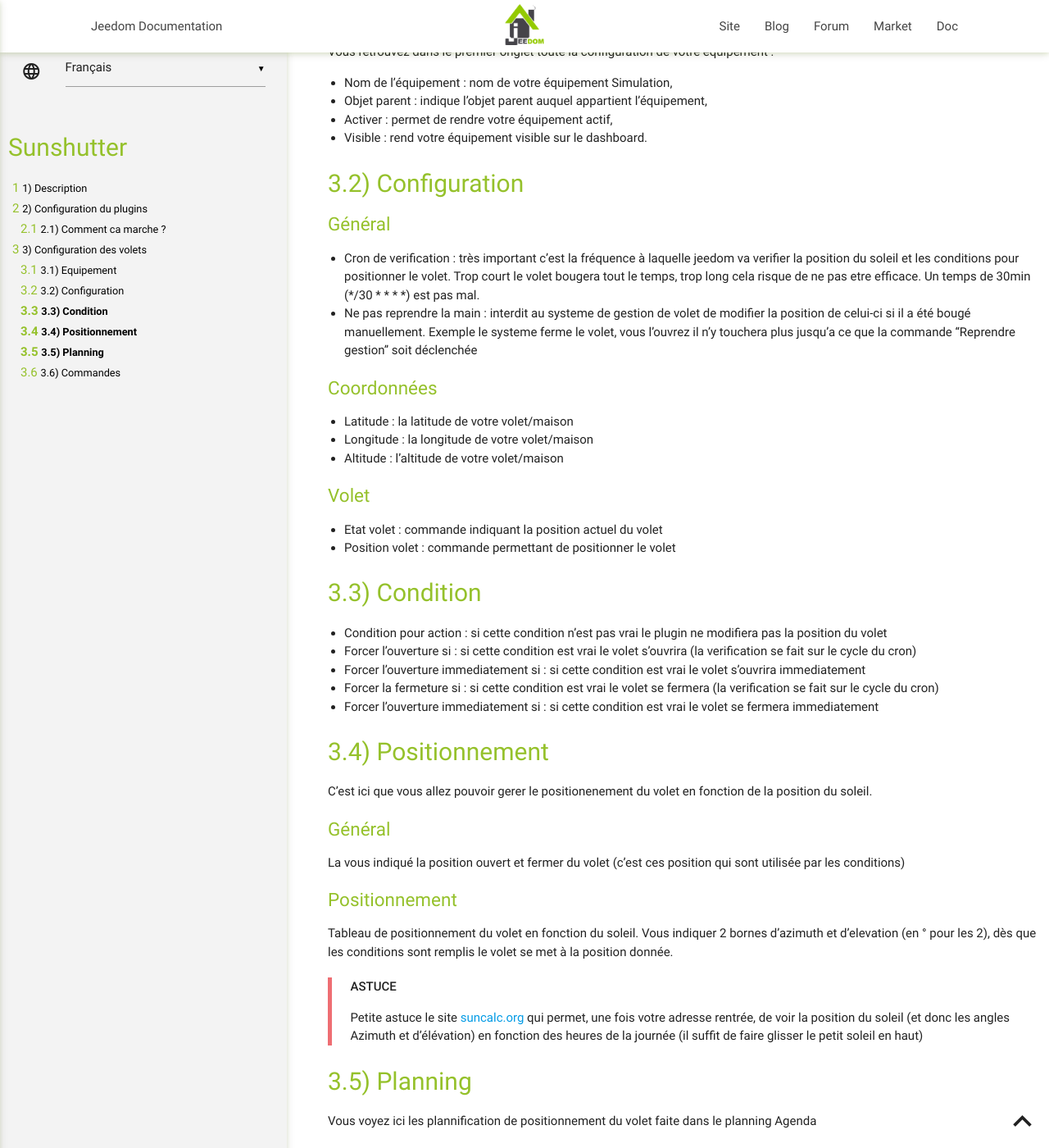
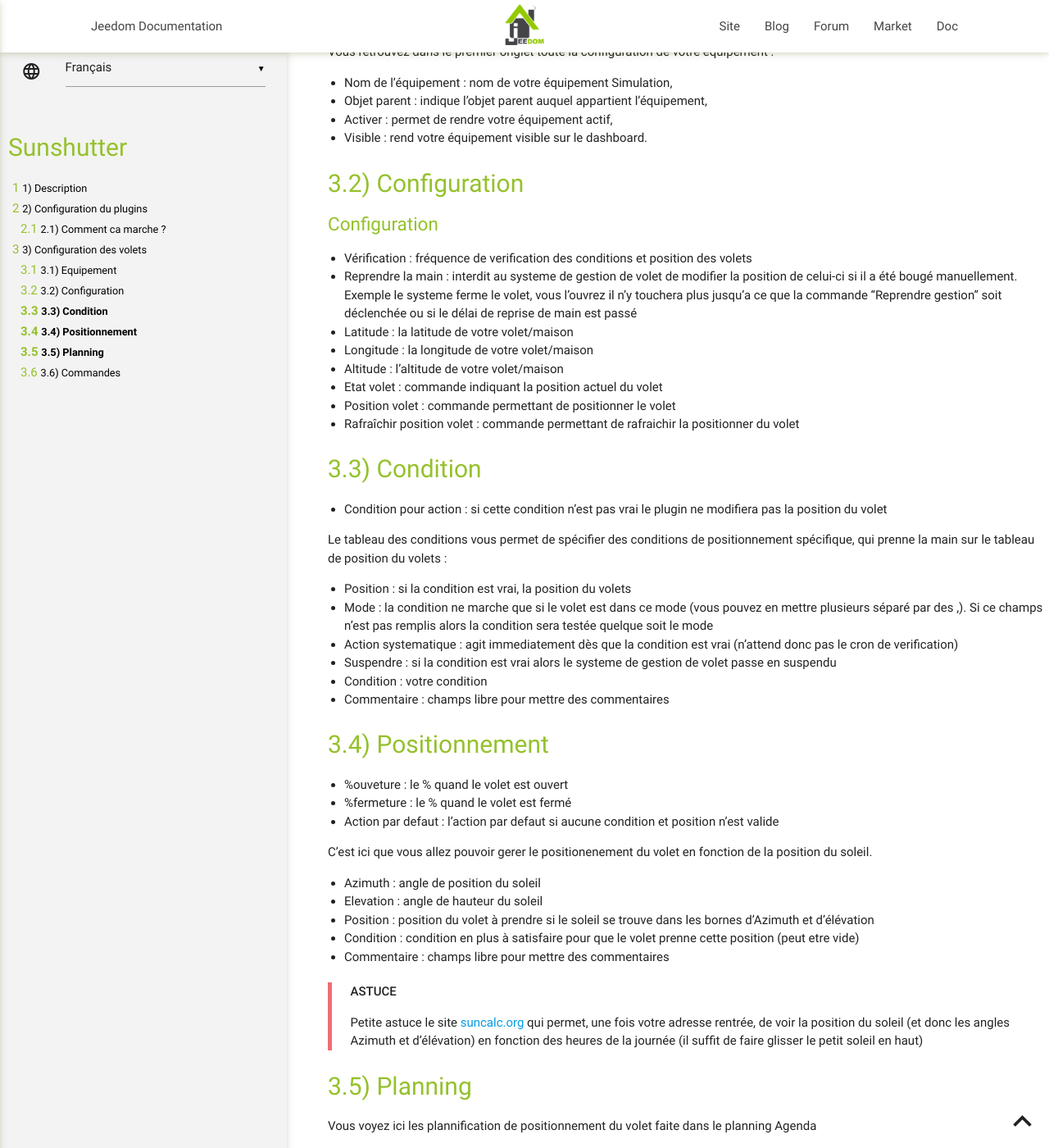
Before and after one commit to jeedom/plugin-sunshutter, a Jekyll site: the page built from docs/fr_FR/index.md, in a window 1280 px wide and 1400 px high, scrolled down 580 px. Shown: the whole window at 82% size. Built offline with Jekyll 4.4.1, drawn with Linux system fonts in a browser that asks for light colours; our own code applies the rules of GitHub Pages for plain Markdown files; some of the changed text lies outside the part shown.

Commit message:
update doc

```diff
--- a/docs/fr_FR/index.md
+++ b/docs/fr_FR/index.md
@@ -26,41 +26,42 @@ Vous retrouvez dans le premier onglet toute la configuration de votre équipemen
 
 ## Configuration
 
-### Général
+### Configuration
 
-- Cron de verification : très important c'est la fréquence à laquelle jeedom va verifier la position du soleil et les conditions pour positionner le volet. Trop court le volet bougera tout le temps, trop long cela risque de ne pas etre efficace. Un temps de 30min (\*/30 * * * \*) est pas mal.
-- Ne pas reprendre la main : interdit au systeme de gestion de volet de modifier la position de celui-ci si il a été bougé manuellement. Exemple le systeme ferme le volet, vous l'ouvrez il n'y touchera plus jusqu'a ce que la commande "Reprendre gestion" soit déclenchée
-
-### Coordonnées
-
+- Vérification : fréquence de verification des conditions et position des volets
+- Reprendre la main : interdit au systeme de gestion de volet de modifier la position de celui-ci si il a été bougé manuellement. Exemple le systeme ferme le volet, vous l'ouvrez il n'y touchera plus jusqu'a ce que la commande "Reprendre gestion" soit déclenchée ou si le délai de reprise de main est passé
 - Latitude : la latitude de votre volet/maison
 - Longitude : la longitude de votre volet/maison
 - Altitude : l'altitude de votre volet/maison
-
-### Volet
-
 - Etat volet : commande indiquant la position actuel du volet
 - Position volet : commande permettant de positionner le volet
+- Rafraîchir position volet : commande permettant de rafraichir la positionner du volet
 
 ## Condition
 
 - Condition pour action : si cette condition n'est pas vrai le plugin ne modifiera pas la position du volet
-- Forcer l'ouverture si : si cette condition est vrai le volet s'ouvrira (la verification se fait sur le cycle du cron)
-- Forcer l'ouverture immediatement si : si cette condition est vrai le volet s'ouvrira immediatement
-- Forcer la fermeture si : si cette condition est vrai le volet se fermera (la verification se fait sur le cycle du cron)
-- Forcer l'ouverture immediatement si : si cette condition est vrai le volet se fermera immediatement
+
+Le tableau des conditions vous permet de spécifier des conditions de positionnement spécifique, qui prenne la main sur le tableau de position du volets :
+- Position : si la condition est vrai, la position du volets
+- Mode : la condition ne marche que si le volet est dans ce mode (vous pouvez en mettre plusieurs séparé par des ,). Si ce champs n'est pas remplis alors la condition sera testée quelque soit le mode
+- Action systematique : agit immediatement dès que la condition est vrai (n'attend donc pas le cron de verification)
+- Suspendre : si la condition est vrai alors le systeme de gestion de volet passe en suspendu
+- Condition : votre condition
+- Commentaire : champs libre pour mettre des commentaires
 
 ## Positionnement
 
+- %ouveture : le % quand le volet est ouvert
+- %fermeture : le % quand le volet est fermé
+- Action par defaut : l'action par defaut si aucune condition et position n'est valide
+
 C'est ici que vous allez pouvoir gerer le positionenement du volet en fonction de la position du soleil.
 
-### Général
-
-La vous indiqué la position ouvert et fermer du volet (c'est ces position qui sont utilisée par les conditions)
-
-### Positionnement
-
-Tableau de positionnement du volet en fonction du soleil. Vous indiquer 2 bornes d'azimuth et d'elevation (en ° pour les 2), dès que les conditions sont remplis le volet se met à la position donnée.
+- Azimuth : angle de position du soleil
+- Elevation : angle de hauteur du soleil
+- Position : position du volet à prendre si le soleil se trouve dans les bornes d'Azimuth et d'élévation
+- Condition : condition en plus à satisfaire pour que le volet prenne cette position (peut etre vide)
+- Commentaire : champs libre pour mettre des commentaires
 
 >**ASTUCE**
 >
@@ -80,3 +81,6 @@ Vous voyez ici les plannification de positionnement du volet faite dans le plann
 - Reprendre : force la remise en mode automatique de la gestion (A noter que c'est cette commande qu'il faut lancer pour repasser en gestion automatique si vous avez modifier la position de votre volet manuellement et coché la case "Ne pas reprendre la main")
 - Suspendre : suspend le positionnement automatique du volet
 - Rafraichir : mets à jour les valeurs des commandes "Azimut soleil" et "Elévation soleil"
+- Mode : mode actuel du volet
+
+Vous pouvez ajouter des commandes "mode", le nom de la commande sera le nom du mode.
```
